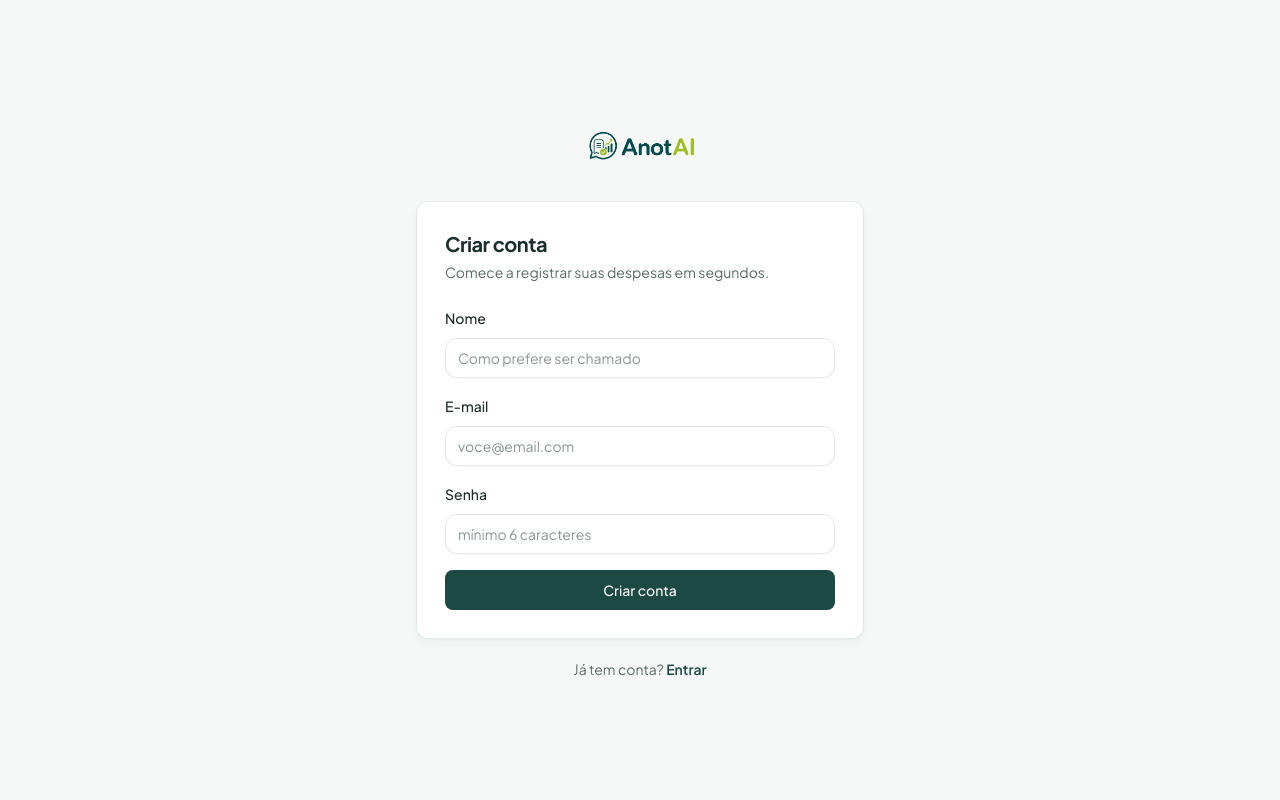
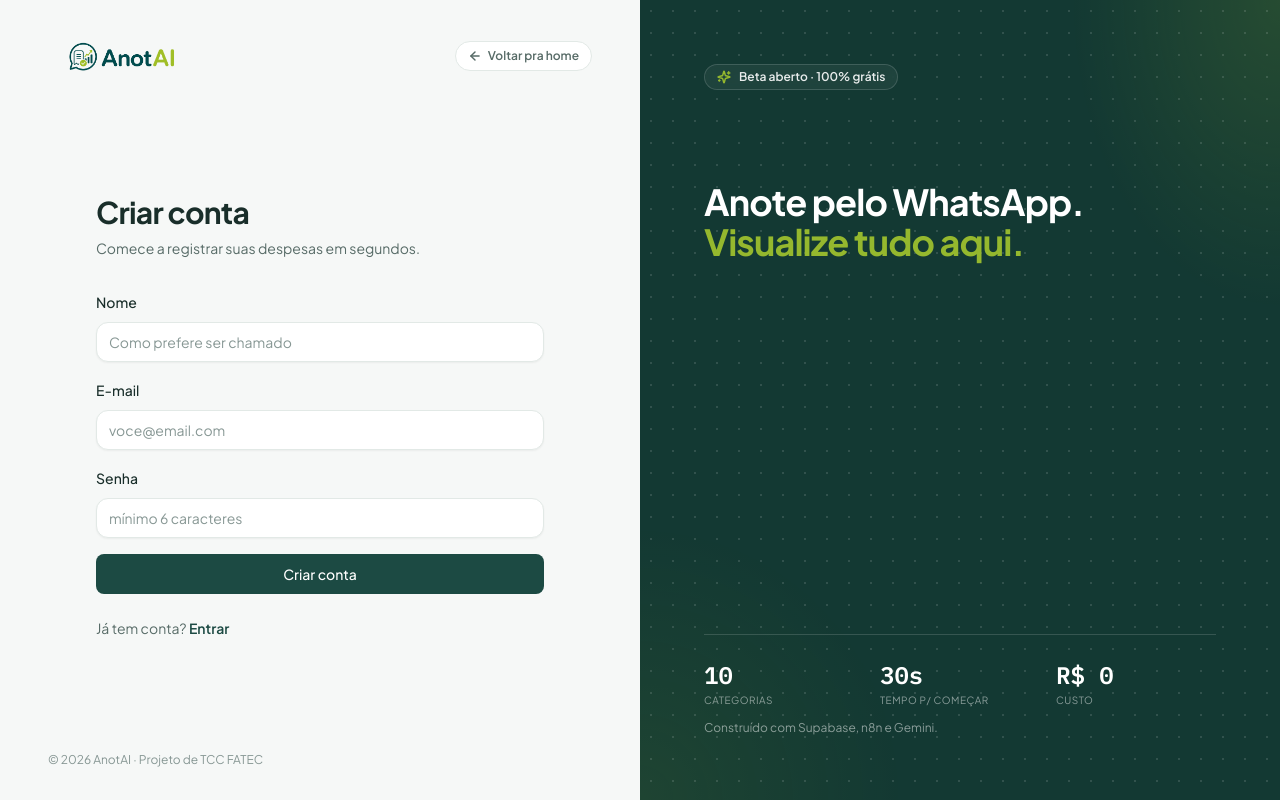
Before and after one commit to victorbenatti/anota-ai, a React (Vite) app: page /signup in a window 1280 px wide. Built offline with nearby package versions, Linux system fonts and the light colour scheme; no server answers; the HTML template or start-up script is replaced by a standard one.

Commit message:
style: Refatora a page de login/cadastro com UI/UX melhor e add animacoes suave na landing

```diff
--- a/src/components/AuthLayout.tsx
+++ b/src/components/AuthLayout.tsx
@@ -1,4 +1,6 @@
 import type { ReactNode } from "react";
+import { Link } from "react-router-dom";
+import { ArrowLeft, CheckCheck, Sparkles } from "lucide-react";
 
 type AuthLayoutProps = {
   title: string;
@@ -7,26 +9,168 @@
   footer?: ReactNode;
 };
 
+const LOGO_URL = "/logo-anotaAI.png";
+
 export function AuthLayout({ title, subtitle, children, footer }: AuthLayoutProps) {
   return (
-    <div className="flex min-h-screen flex-col items-center justify-center bg-bg px-4 py-12">
-      <img
-        src="/logo-anotaAI.png"
-        alt="AnotAI"
-        className="mb-8 h-12 w-auto select-none"
-        draggable={false}
-      />
+    <div className="grid min-h-screen lg:grid-cols-2">
+      {/* --- Coluna esquerda: formulário --- */}
+      <div className="relative flex min-h-screen flex-col bg-bg px-5 py-8 sm:px-8 lg:px-12">
+        <div className="flex items-center justify-between gap-4">
+          <Link to="/" aria-label="Início">
+            <img
+              src={LOGO_URL}
+              alt="AnotAI"
+              className="h-10 w-auto select-none lg:h-12"
+              draggable={false}
+            />
+          </Link>
+          <Link
+            to="/"
+            className="group inline-flex items-center gap-1.5 rounded-full border border-line bg-surface px-3 py-1.5 text-xs font-semibold text-ink-soft transition-colors hover:border-line-strong hover:text-ink"
+          >
+            <ArrowLeft className="h-3.5 w-3.5 transition-transform group-hover:-translate-x-0.5" strokeWidth={2.5} />
+            Voltar pra home
+          </Link>
+        </div>
 
-      <div className="card-soft w-full max-w-md p-7">
-        <h1 className="text-xl font-bold tracking-tight text-ink">{title}</h1>
-        {subtitle && <p className="mt-1 text-sm text-ink-soft">{subtitle}</p>}
+        <div className="flex flex-1 items-center justify-center py-10">
+          <div className="w-full max-w-md">
+            <h1 className="text-2xl font-bold tracking-tight text-ink md:text-3xl">
+              {title}
+            </h1>
+            {subtitle && (
+              <p className="mt-2 text-sm text-ink-soft">{subtitle}</p>
+            )}
 
-        <div className="mt-6">{children}</div>
+            <div className="mt-8">{children}</div>
+
+            {footer && (
+              <p className="mt-6 text-sm text-ink-soft">{footer}</p>
+            )}
+          </div>
+        </div>
+
+        <p className="text-xs text-ink-muted">
+          © 2026 AnotAI · Projeto de TCC FATEC
+        </p>
       </div>
 
-      {footer && (
-        <p className="mt-5 text-sm text-ink-soft">{footer}</p>
-      )}
+      {/* --- Coluna direita: painel de marca (oculto em mobile) --- */}
+      <BrandPanel />
     </div>
   );
 }
+
+function BrandPanel() {
+  return (
+    <aside
+      className="relative hidden overflow-hidden bg-brand-strong text-white lg:flex lg:flex-col lg:justify-between lg:p-12 xl:p-16"
+      aria-hidden
+    >
+      {/* Mesh decorativo lima nos cantos */}
+      <div
+        className="pointer-events-none absolute inset-0 opacity-60"
+        style={{
+          background:
+            "radial-gradient(ellipse 55% 65% at 100% 0%, hsl(75 60% 45% / 0.25), transparent 60%), radial-gradient(ellipse 60% 50% at 0% 100%, hsl(75 60% 45% / 0.15), transparent 70%)",
+        }}
+      />
+
+      {/* Grid de pontos sutil sobre o verde */}
+      <div
+        className="pointer-events-none absolute inset-0 opacity-[0.18]"
+        style={{
+          backgroundImage:
+            "radial-gradient(circle, hsl(0 0% 100% / 0.7) 1px, transparent 1px)",
+          backgroundSize: "22px 22px",
+        }}
+      />
+
+      {/* Topo: tagline curta */}
+      <div className="relative">
+        <span className="inline-flex items-center gap-2 rounded-full border border-white/15 bg-white/5 px-3 py-1 text-xs font-semibold text-white/90 backdrop-blur-sm">
+          <Sparkles className="h-3.5 w-3.5 text-accent" strokeWidth={2.5} />
+          Beta aberto · 100% grátis
+        </span>
+      </div>
+
+      {/* Centro: headline + chat estático preview */}
+      <div className="relative space-y-10">
+        <h2 className="text-3xl font-bold leading-tight tracking-tight xl:text-4xl">
+          Anote pelo WhatsApp.
+          <br />
+          <span className="text-accent">Visualize tudo aqui.</span>
+        </h2>
+
+        <AnimatedChatPreview />
+      </div>
+
+      {/* Base: prova de valor + créditos */}
+      <div className="relative space-y-3">
+        <div className="grid grid-cols-3 gap-4 border-t border-white/15 pt-6">
+          <Stat label="Categorias" value="10" />
+          <Stat label="Tempo p/ começar" value="30s" />
+          <Stat label="Custo" value="R$ 0" />
+        </div>
+        <p className="text-xs text-white/50">
+          Construído com Supabase, n8n e Gemini.
+        </p>
+      </div>
+    </aside>
+  );
+}
+
+// Preview animado do chat. Reusa as keyframes da Hero (loop de 12s) pra
+// manter coerência visual com a landing.
+function AnimatedChatPreview() {
+  return (
+    <div className="min-h-[240px] space-y-2.5">
+      {/* Bot greeting */}
+      <div className="chat-anim-1 max-w-[80%]">
+        <div className="rounded-2xl rounded-bl-md bg-white px-3.5 py-2 text-sm text-ink shadow-lg">
+          Oi! Sou o AnotAI 👋 me conta seus gastos.
+        </div>
+      </div>
+
+      {/* User msg */}
+      <div className="chat-anim-2 ml-auto flex max-w-[80%] flex-col items-end">
+        <div className="flex items-end gap-1.5 rounded-2xl rounded-br-md bg-[#d9fdd3] px-3.5 py-2 text-sm text-ink shadow-lg">
+          <span>gastei 30 na padaria</span>
+        </div>
+        <div className="mt-0.5 flex items-center gap-1 pr-2">
+          <span className="num text-[9px] text-white/50">14:02</span>
+          <CheckCheck className="h-3 w-3 text-[#53bdeb]" strokeWidth={2.5} />
+        </div>
+      </div>
+
+      {/* Typing indicator */}
+      <div className="chat-typing-anim-1 flex max-w-[60px]">
+        <div className="flex items-center gap-1 rounded-2xl rounded-bl-md bg-white px-3 py-2.5 shadow-lg">
+          <span className="typing-dot-anim h-1.5 w-1.5 rounded-full bg-ink-muted" />
+          <span className="typing-dot-anim h-1.5 w-1.5 rounded-full bg-ink-muted" />
+          <span className="typing-dot-anim h-1.5 w-1.5 rounded-full bg-ink-muted" />
+        </div>
+      </div>
+
+      {/* Bot confirm */}
+      <div className="chat-anim-3 max-w-[80%]">
+        <div className="rounded-2xl rounded-bl-md bg-white px-3.5 py-2 text-sm text-ink shadow-lg">
+          ✅ R$ 30,00 em <strong className="font-semibold">alimentação</strong> registrado.
+        </div>
+        <span className="num mt-0.5 inline-block pl-2 text-[9px] text-white/50">14:02</span>
+      </div>
+    </div>
+  );
+}
+
+function Stat({ label, value }: { label: string; value: string }) {
+  return (
+    <div>
+      <div className="num text-2xl font-bold text-white">{value}</div>
+      <div className="mt-0.5 text-[10px] uppercase tracking-wider text-white/50">
+        {label}
+      </div>
+    </div>
+  );
+}
--- a/src/components/landing/FinalCTA.tsx
+++ b/src/components/landing/FinalCTA.tsx
@@ -1,48 +1,110 @@
 import { Link } from "react-router-dom";
-import { ArrowRight } from "lucide-react";
+import { ArrowRight, CheckCheck } from "lucide-react";
 import { Button } from "@/components/ui/button";
 
+// CTA de fechamento. Composição editorial: headline massivo + bolhas de chat
+// flutuando como elementos gráficos (estáticas, sem animação — o destaque
+// motion já está na hero).
 export function FinalCTA() {
   return (
-    <section className="bg-bg py-20 md:py-24">
-      <div className="mx-auto max-w-4xl px-5 md:px-8">
-        <div className="relative overflow-hidden rounded-3xl border border-line bg-brand px-8 py-16 text-center md:px-16 md:py-20">
-          {/* Mesh decorativo lima */}
+    <section className="relative overflow-hidden bg-brand-strong py-24 text-white md:py-32">
+      {/* Mesh radial decorativo */}
       <div
         aria-hidden
-            className="pointer-events-none absolute inset-0 opacity-60"
+        className="pointer-events-none absolute inset-0 opacity-70"
         style={{
           background:
-                "radial-gradient(ellipse 50% 80% at 100% 0%, hsl(75 60% 45% / 0.35), transparent 60%), radial-gradient(ellipse 60% 50% at 0% 100%, hsl(75 60% 45% / 0.20), transparent 70%)",
+            "radial-gradient(ellipse 60% 60% at 50% 0%, hsl(75 60% 45% / 0.18), transparent 60%), radial-gradient(ellipse 50% 50% at 50% 100%, hsl(170 50% 25% / 0.6), transparent 70%)",
         }}
       />
 
-          <div className="relative">
-            <h2 className="text-3xl font-bold tracking-tight text-white md:text-4xl">
-              Pronto para anotar sem app?
+      {/* Grid de pontos sutil */}
+      <div
+        aria-hidden
+        className="pointer-events-none absolute inset-0 opacity-[0.12]"
+        style={{
+          backgroundImage:
+            "radial-gradient(circle, hsl(0 0% 100% / 0.6) 1px, transparent 1px)",
+          backgroundSize: "28px 28px",
+        }}
+      />
+
+      {/* Bolhas flutuantes — posicionamento absoluto, escondidas em mobile */}
+      <FloatingBubbleLeft />
+      <FloatingBubbleRight />
+
+      <div className="relative mx-auto max-w-3xl px-5 text-center md:px-8">
+        <span className="inline-flex items-center gap-2 rounded-full border border-white/20 bg-white/[0.06] px-3.5 py-1.5 text-xs font-semibold text-white/90 backdrop-blur-sm">
+          <span className="relative flex h-1.5 w-1.5">
+            <span className="absolute inline-flex h-full w-full animate-ping rounded-full bg-accent opacity-70" />
+            <span className="relative inline-flex h-1.5 w-1.5 rounded-full bg-accent" />
+          </span>
+          Ainda dá pra entrar no beta
+        </span>
+
+        <h2 className="mt-6 text-balance text-4xl font-bold leading-[1.05] tracking-tight md:text-6xl lg:text-7xl">
+          É só mandar
+          <br />
+          uma <span className="text-accent">mensagem</span>.
         </h2>
-            <p className="mx-auto mt-3 max-w-md text-base text-white/80">
-              Em 30 segundos você está vinculado ao WhatsApp e mandando a
-              primeira despesa.
+
+        <p className="mx-auto mt-6 max-w-md text-base leading-relaxed text-white/70 md:text-lg">
+          Crie sua conta, vincule o WhatsApp e comece a conversar. O resto, o
+          AnotAI cuida em tempo real.
         </p>
 
+        <div className="mt-10 flex flex-col items-center gap-3">
           <Button
             asChild
             size="lg"
-              className="group mt-8 bg-accent text-ink hover:bg-accent/90"
+            className="group h-14 bg-accent px-8 text-base font-bold text-ink shadow-[0_8px_30px_-8px_rgb(159_190_39/0.6)] transition-all hover:bg-accent/90 hover:shadow-[0_12px_40px_-8px_rgb(159_190_39/0.8)]"
           >
             <Link to="/signup">
-                Começar grátis
-                <ArrowRight className="h-4 w-4 transition-transform group-hover:translate-x-0.5" />
+              Começar grátis agora
+              <ArrowRight className="h-5 w-5 transition-transform group-hover:translate-x-1" />
             </Link>
           </Button>
 
-            <p className="mt-4 text-xs text-white/60">
-              Sem cartão · sem trial · sem propaganda
+          <p className="num text-[11px] uppercase tracking-wider text-white/50">
+            sem cartão · sem trial · sem propaganda
           </p>
-          </div>
         </div>
       </div>
     </section>
   );
 }
+
+// ---------- Bolhas decorativas flutuantes ----------
+
+function FloatingBubbleLeft() {
+  return (
+    <div
+      aria-hidden
+      className="pointer-events-none absolute left-[6%] top-[22%] hidden max-w-[220px] -rotate-6 lg:block"
+    >
+      <div className="rounded-2xl rounded-br-md bg-[#d9fdd3] px-3.5 py-2 text-sm text-ink shadow-[0_20px_40px_-12px_rgba(0,0,0,0.4)]">
+        gastei 30 na padaria
+      </div>
+      <div className="mt-1 flex items-center justify-end gap-1 pr-2">
+        <span className="num text-[9px] text-white/50">14:02</span>
+        <CheckCheck className="h-3 w-3 text-[#53bdeb]" strokeWidth={2.5} />
+      </div>
+    </div>
+  );
+}
+
+function FloatingBubbleRight() {
+  return (
+    <div
+      aria-hidden
+      className="pointer-events-none absolute right-[6%] top-[62%] hidden max-w-[240px] rotate-3 lg:block"
+    >
+      <div className="rounded-2xl rounded-bl-md bg-white px-3.5 py-2 text-sm text-ink shadow-[0_20px_40px_-12px_rgba(0,0,0,0.4)]">
+        ✅ R$ 30,00 em <strong className="font-semibold">alimentação</strong> registrado.
+      </div>
+      <span className="num mt-1 inline-block pl-2 text-[9px] text-white/50">
+        14:02
+      </span>
+    </div>
+  );
+}
```
Also changed, not shown: src/index.css (+14 -0 lines). Lines whose indentation alone changed are shown as unchanged.
